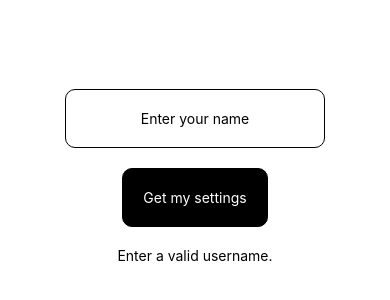
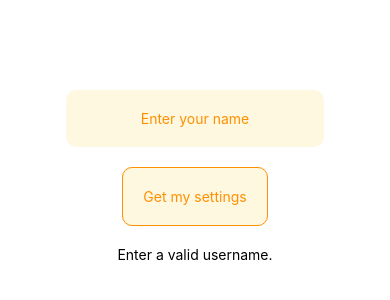
Before and after one commit to KulkarniKaustubh/SmartRoom, a React Native app in the folder RoomControlApp/: screen / in a window 390 px wide. Shown: the part 246-546 px from the top of the page. Built offline with nearby package versions, Linux system fonts and the light colour scheme.

Commit message:
Basic app complete. Working.

```diff
--- a/RoomControlApp/App.js
+++ b/RoomControlApp/App.js
@@ -29,7 +29,7 @@ export default function App() {
     function getAllSettings(json) {
         return (
             <View style={styles.settings_container}>
-                <Text style={styles.name}>Hey {json.name}!</Text>
+                <Text style={[styles.name, {color: 'black'}]}>Hey {json.name}!</Text>
                 <LightColor lightColor={json.light_color} id={json._id}/>
                 <LightSwitch lightOn={json.light_on} id={json._id}/>
             </View>
--- a/RoomControlApp/components/LightColor/index.js
+++ b/RoomControlApp/components/LightColor/index.js
@@ -100,7 +100,7 @@ function LightColor({ lightColor, id }) {
     return (
         <View style={styles.container}>
             {displayCurrentColor()}
-            <Text>Tap on the buttons to change the color of your light.</Text>
+            <Text style={{color: 'grey'}}>Tap on the buttons to change the color of your light.</Text>
             <View style={styles.buttonsView}>
                 <TouchableOpacity
                     style={[styles.buttons, styles.redButton]}
--- a/RoomControlApp/components/LightSwitch/index.js
+++ b/RoomControlApp/components/LightSwitch/index.js
@@ -47,7 +47,7 @@ function LightSwitch({ lightOn, id }) {
 
     return (
         <View style={styles.container}>
-            <Text>Toggle the light switch by tapping on it.</Text>
+            <Text style={{color: 'grey'}}>Toggle the light switch by tapping on it.</Text>
             <TouchableOpacity
                 style={[styles.buttons, (switchStatus)? styles.onButton : styles.offButton]}
                 onPress={() => toggleLight(id)}
--- a/RoomControlApp/styles.js
+++ b/RoomControlApp/styles.js
@@ -3,7 +3,7 @@ import { StyleSheet } from 'react-native'
 const styles = StyleSheet.create({
     container: {
         flex: 1,
-        backgroundColor: '#fff',
+        backgroundColor: 'white',
         alignItems: 'center',
         justifyContent: 'center',
     },
@@ -13,24 +13,25 @@ const styles = StyleSheet.create({
     },
     textInput: {
         textAlign: 'center',
-        borderColor: 'black',
+        borderColor: '#f57f17',
         borderRadius: 10,
-        borderWidth: 1,
-        padding: 20
+        padding: 20,
+        backgroundColor: '#fff8e1',
+        color: '#ff8f00'
     },
     buttons: {
         margin: 20,
         padding: 20,
-        borderColor: 'black',
+        borderColor: '#ff8f00',
         borderWidth: 1,
         borderRadius: 10,
-        backgroundColor: 'black'
+        backgroundColor: '#fff8e1'
     },
     buttonText: {
-        color: 'white'
+        color: '#ff8f00'
     },
     name: {
-        fontSize: 40
+        fontSize: 30
     }
 })
 
```
